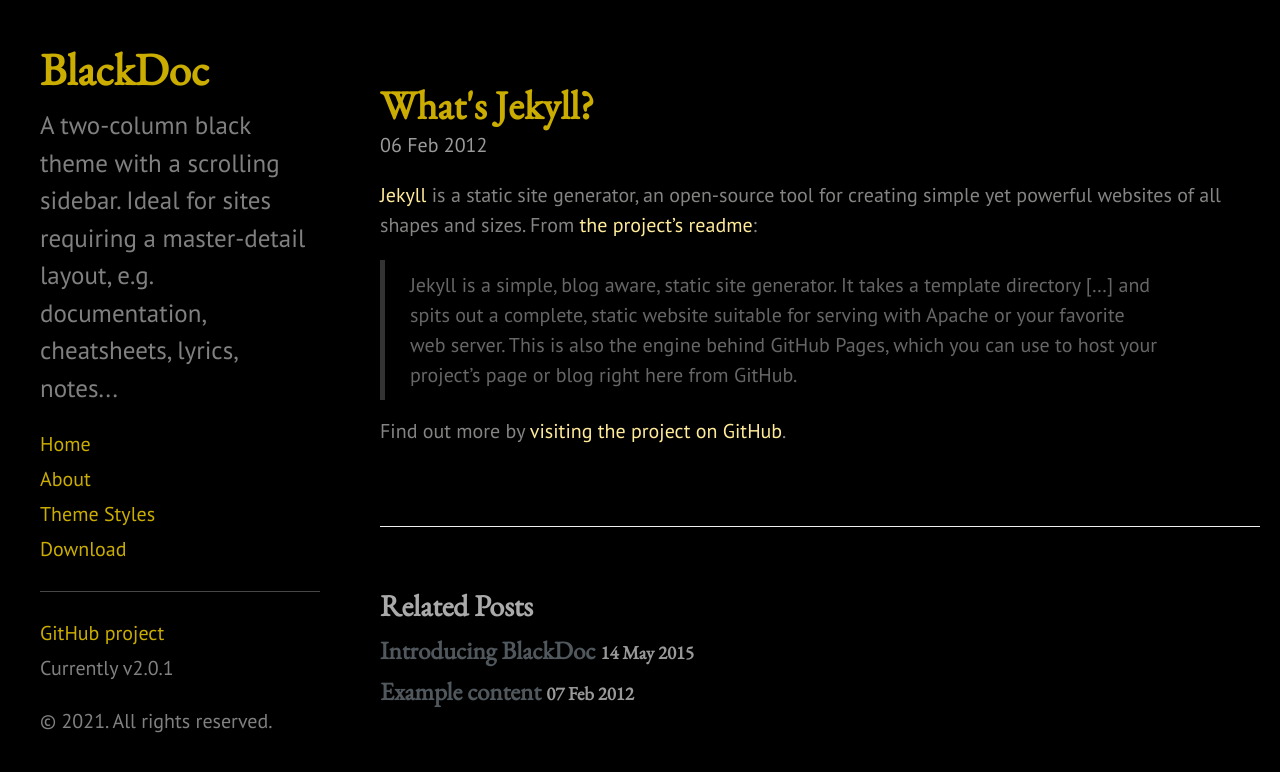
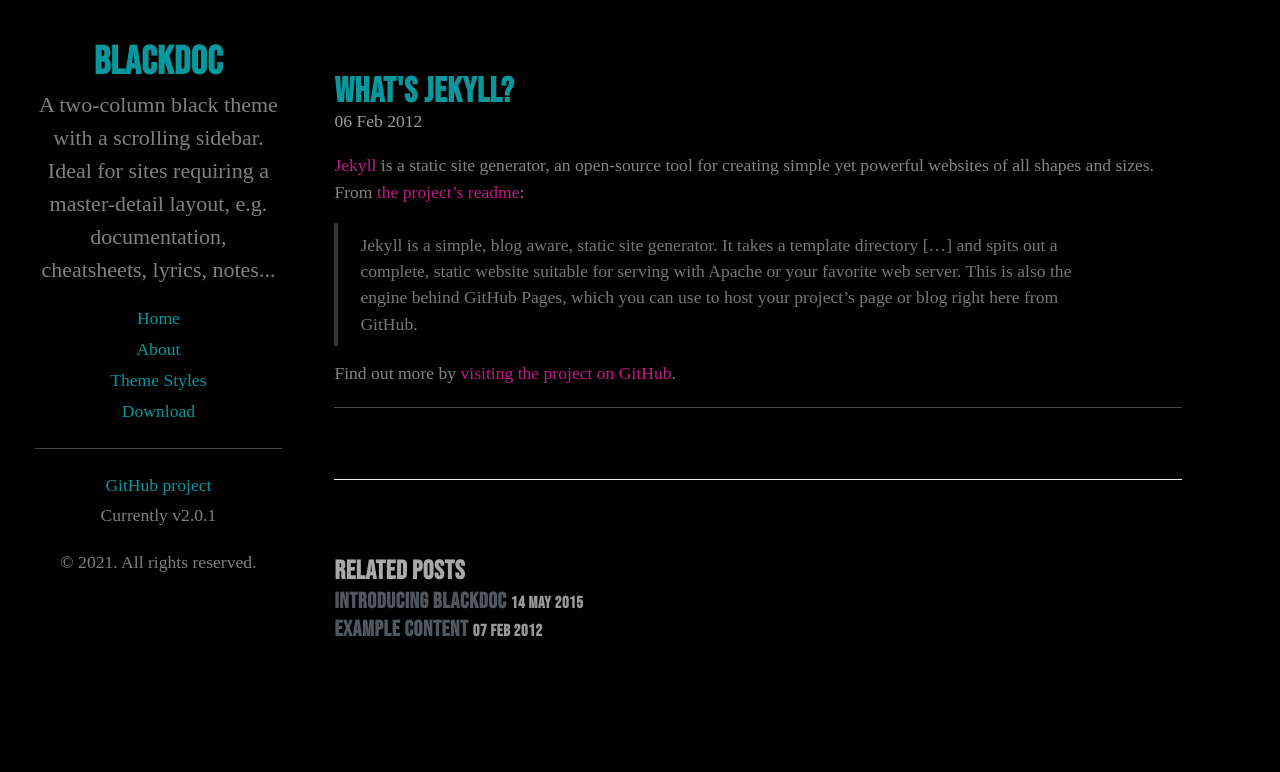
Before and after one commit to codepark-kr/codepark-kr.github.io, a Jekyll site: the page built from _posts/2012-02-06-whats-jekyll.md, in a window 1280 px wide. Shown: the top 772 px of the page. Built offline with Jekyll 4.4.1, drawn with Linux system fonts in a browser that asks for light colours; some web fonts are replaced.

Commit message:
[STYLE] change the css colors and layout a bit

```diff
--- a/_layouts/post.html
+++ b/_layouts/post.html
@@ -1,11 +1,11 @@
 ---
 layout: default
 ---
-
 <div class="post">
   <h1 class="post-title">{{ page.title }}</h1>
   <span class="post-date">{{ page.date | date_to_string }}</span>
   {{ content }}
+  <hr/>
 </div>
 
 <div class="related">
--- a/public/css/blackdoc.css
+++ b/public/css/blackdoc.css
@@ -27,8 +27,14 @@ ______ _            _   ______
  * Update the foundational and global aspects of the page.
  */
 
+ @import url('https://fonts.googleapis.com/css2?family=Bebas+Neue&display=swap');
+ @import url('https://fonts.googleapis.com/css2?family=Source+Sans+Pro:ital,wght@0,200;0,300;0,400;0,600;0,700;1,200;1,300;1,400;1,600;1,700&display=swap');
+ @import url('https://fonts.googleapis.com/css2?family=Source+Serif+Pro:ital,wght@0,200;0,300;0,400;0,600;1,200;1,300;1,400;1,600&display=swap');
+
 html {
-  font-family: "PT Sans", Helvetica, Arial, sans-serif;
+  /* font-family: 'Noto Serif', serif; */
+  font-family: 'Source Serif Pro', serif;
+ /* font-family: 'Source Sans Pro', sans-serif; */
 }
 
 body {
@@ -42,8 +48,11 @@ h3,
 h4,
 h5,
 h6 {
-  font-family: 'EB Garamond', serif;
+  font-family: 'Bebas Neue', cursive;
+  letter-spacing: .6px;
   color: #aaa;
+  margin-top: 40px;
+  margin-bottom: 0px;
 }
 
 h1 a,
@@ -52,7 +61,7 @@ h3 a,
 h4 a,
 h5 a,
 h6 a {
-  font-family: 'EB Garamond', serif;
+  font-family: 'Bebas Neue', cursive;
   color: #50585d;
   font-kerning: auto;
   font-feature-settings: "kern", "liga", "dlig", "hlig", "cswh";
@@ -60,8 +69,9 @@ h6 a {
 }
 
 a {
-  color: #ffeb99;
-  transition: color ease 0.3s;
+  color: #ee1ea5d2;
+  transition: color ease 0.2s;
+  /* text-decoration: underline; */
 }
 
 a:hover {
@@ -82,6 +92,10 @@ a:hover {
   color: #26282d;
   background-color: #ebcb8b;
   border-color: #ebcb8b;
+}
+
+.post-date{
+  margin-top: -6px;
 }
 
 strong,
@@ -115,7 +129,7 @@ hr {
 }
 
 blockquote {
-  color: #666;
+  color: #777;
   border-left: .25rem solid #333;
 }
 
@@ -137,12 +151,14 @@ tbody tr:nth-child(odd) th {
 
 @media (min-width: 48em) {
   html {
-    font-size: 16px;
+    max-width: 800px;
+    font-size: 1.0rem;
   }
 }
 @media (min-width: 58em) {
   html {
-    font-size: 20px;
+    font-size: 1.1rem;
+    max-width: 1200px;
   }
 }
 
@@ -199,18 +215,18 @@ tbody tr:nth-child(odd) th {
     left: 0;
     bottom: 0;
     width: 18rem;
-    text-align: left;
   }
 }
 
 /* Sidebar links */
 .sidebar a {
-  color: #caad00;
+  /* color: #caad00; */
+  color: #08979d;
 }
 
 /* About section */
 .sidebar-about h1 {
-  color: #caad00;
+  color: #08979d;
   margin-top: 0;
   font-family: 'Noto Serif', serif;
   font-size: 2.25rem;
@@ -280,11 +296,16 @@ a.sidebar-nav-item:focus {
  * page is wrapped in `.page` and is only used on the page layout.
  */
 
+ .page{
+  margin-left: auto;
+  margin-right: auto;
+ }
+
 /* Blog post or page title */
 .page-title,
 .post-title,
 .post-title a {
-  color: #caad00;
+  color: #08979d;
 }
 
 /*
--- a/public/css/poole.css
+++ b/public/css/poole.css
@@ -49,7 +49,7 @@ body {
 
 html {
   font-family: "Helvetica Neue", Helvetica, Arial, sans-serif;
-  font-size: 16px;
+  font-size: 14px;
   line-height: 1.5;
 }
 @media (min-width: 38em) {
```
Also changed, not shown: Gemfile.lock, jekyll-theme-blackdoc.gemspec.
